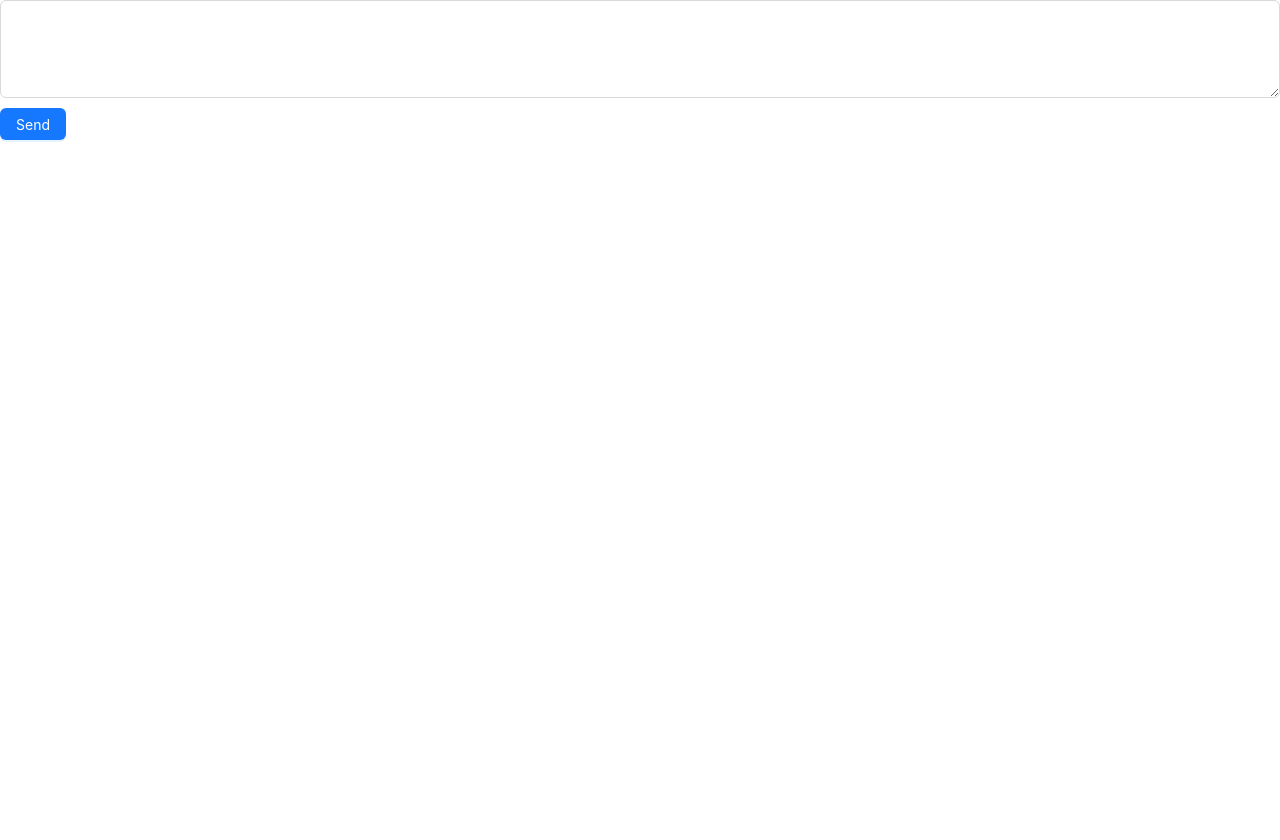
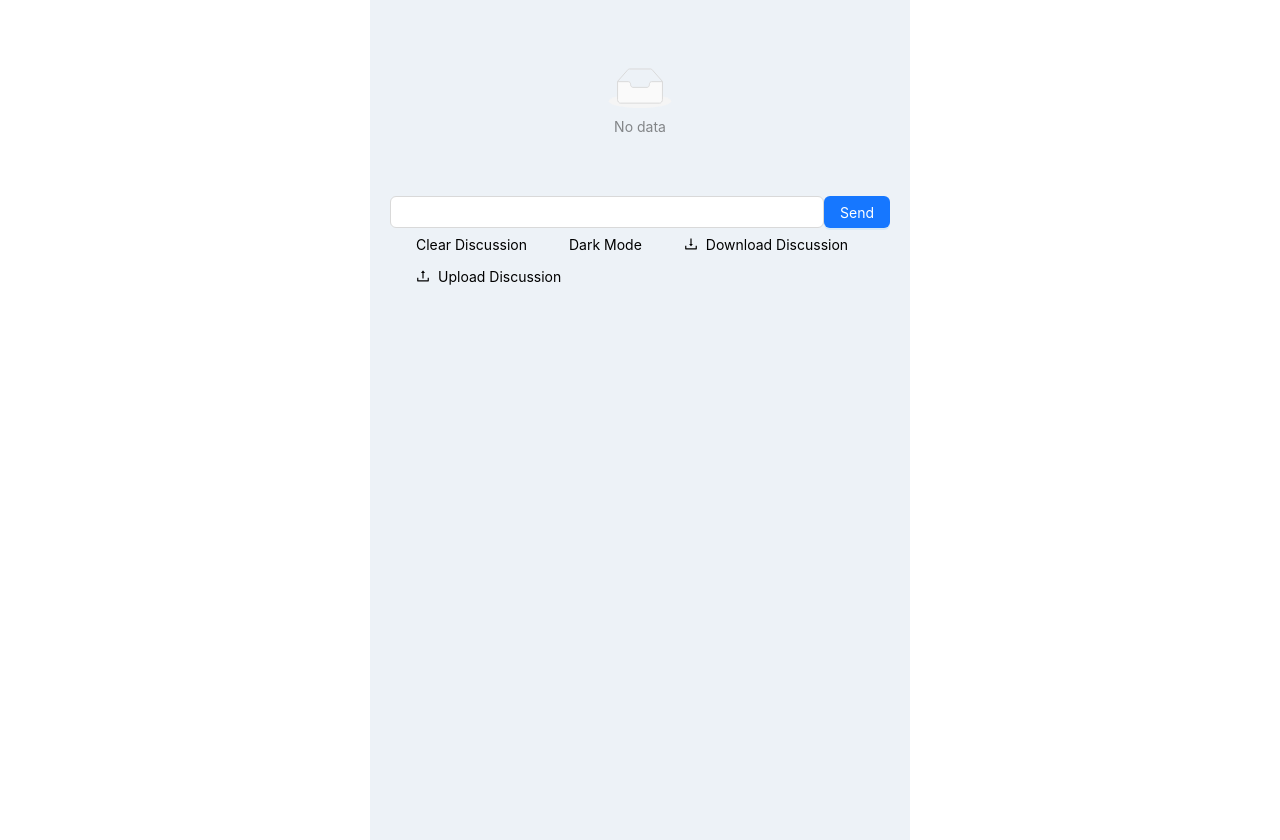
Before and after one commit to ncls-p/gpt4all-web, a React (Create React App) app: page / in a window 1280 px wide. Before the commit the page ends 800 px from the top, so only its background shows below. Built offline with nearby package versions, Linux system fonts and the light colour scheme.

Commit message:
feat: update style

```diff
--- a/package.json
+++ b/package.json
@@ -16,7 +16,9 @@
     "axios": "^1.4.0",
     "react": "^18.2.0",
     "react-dom": "^18.2.0",
+    "react-markdown": "^8.0.7",
     "react-scripts": "5.0.1",
+    "react-syntax-highlighter": "^15.5.0",
     "typescript": "^4.9.5",
     "web-vitals": "^2.1.4"
   },
@@ -43,5 +45,8 @@
       "last 1 firefox version",
       "last 1 safari version"
     ]
+  },
+  "devDependencies": {
+    "@types/react-syntax-highlighter": "^15.5.7"
   }
 }
--- a/src/Chatbox.tsx
+++ b/src/Chatbox.tsx
@@ -1,48 +1,70 @@
-import React, { useState } from 'react';
-import { Button, Input } from 'antd';
+import React, { useState, useEffect } from 'react';
+import { Button, Input, List, Typography, Popconfirm } from 'antd';
+import { DeleteOutlined, DownloadOutlined, UploadOutlined } from '@ant-design/icons';
 import axios from 'axios';
+import ReactMarkdown from 'react-markdown';
 
 const { TextArea } = Input;
+const { Text } = Typography;
 
 interface Message {
+  id: number;
   role: string;
-  content: string | object; // Update the type of content to allow for objects
+  content: string | object;
+  timestamp: number;
 }
 
 const Chatbox: React.FC = () => {
   const [messages, setMessages] = useState<Message[]>([]);
   const [inputValue, setInputValue] = useState('');
+  const [messageIdToRemove, setMessageIdToRemove] = useState<number | null>(null);
+  const [isBotTyping, setIsBotTyping] = useState(false);
+  const [isDarkMode, setIsDarkMode] = useState(false);
 
-  const handleMessageSubmit = async () => {
-    if (inputValue.trim() !== '') {
-      const newMessage: Message = {
-        role: 'user',
-        content: inputValue.trim(),
+  const generateMessageId = () => {
+    return Date.now(); // Simple way to generate unique message IDs, can be replaced with UUID or other solutions
   };
-      const updatedMessages = [...messages, newMessage]; // Add the new message to the conversation history
-      setMessages(updatedMessages);
-      setInputValue('');
 
+  useEffect(() => {
+    const lastMessage = messages[messages.length - 1];
+    if (lastMessage && lastMessage.role === 'user') {
+      setIsBotTyping(true);
+
+      const handleBotResponse = async () => {
         try {
-        const response = await axios.post('http://141.94.97.170:8027/chat', updatedMessages); // Send all messages
+          const response = await axios.post('http://141.94.97.170:8027/chat', messages);
           const responseData = response.data;
           const receivedMessage: Message = {
+            id: generateMessageId(),
             role: 'bot',
             content: responseData.message.content,
+            timestamp: Date.now(),
           };
-        setMessages([...updatedMessages, receivedMessage]); // Add the received message to the conversation history
+          const updatedMessages = [...messages, receivedMessage];
+          setMessages(updatedMessages);
+          setIsBotTyping(false);
         } catch (error) {
           console.error('Error:', error);
         }
-    }
       };
 
-  const renderMessageContent = (content: string | object) => {
-    if (typeof content === 'string') {
-      return content;
-    } else {
-      // Handle rendering of object content
-      return JSON.stringify(content);
+      const typingTimer = setTimeout(handleBotResponse, 1500);
+
+      return () => clearTimeout(typingTimer);
+    }
+  }, [messages]);
+
+  const handleMessageSubmit = () => {
+    if (inputValue.trim() !== '') {
+      const newMessage: Message = {
+        id: generateMessageId(),
+        role: 'user',
+        content: inputValue.trim(),
+        timestamp: Date.now(),
+      };
+      const updatedMessages = [...messages, newMessage];
+      setMessages(updatedMessages);
+      setInputValue('');
     }
   };
 
@@ -50,19 +72,219 @@ const Chatbox: React.FC = () => {
     setInputValue(event.target.value);
   };
 
+  const handleInputKeyPress = (event: React.KeyboardEvent<HTMLTextAreaElement>) => {
+    if (event.key === 'Enter' && !event.shiftKey) {
+      event.preventDefault();
+      handleMessageSubmit();
+    }
+  };
+
+  const handleRemoveMessage = (messageId: number) => {
+    const updatedMessages = messages.filter((message) => message.id !== messageId);
+    setMessages(updatedMessages);
+  };
+
+  const handleClearDiscussion = () => {
+    setMessages([]);
+  };
+
+  const renderMessageContent = (content: string | object) => {
+    if (typeof content === 'string') {
+      return <ReactMarkdown>{content}</ReactMarkdown>;
+    } else {
+      return JSON.stringify(content);
+    }
+  };
+
+  const renderMessageTimestamp = (timestamp: number) => {
+    const messageDate = new Date(timestamp);
+    const formattedTimestamp = messageDate.toLocaleString(); // Format the timestamp as desired
+
     return (
-    <div>
-      <div>
-        {messages.map((message, index) => (
-          <div key={index} style={{ marginBottom: '10px' }}>
-            <span>{message.role === 'user' ? 'User: ' : 'Bot: '}</span>
+      <div style={timestampStyle}>
+        {formattedTimestamp}
+      </div>
+    );
+  };
+
+  const handleDarkModeToggle = () => {
+    setIsDarkMode(!isDarkMode);
+  };
+
+  const handleDownloadDiscussion = () => {
+    const jsonContent = JSON.stringify(messages);
+    const blob = new Blob([jsonContent], { type: 'application/json' });
+    const url = URL.createObjectURL(blob);
+    const link = document.createElement('a');
+    link.href = url;
+    link.download = 'discussion.json';
+    link.click();
+  };
+
+  const handleUploadDiscussion = (event: React.ChangeEvent<HTMLInputElement>) => {
+    const file = event.target.files && event.target.files[0];
+    if (file) {
+      const reader = new FileReader();
+      reader.onload = (e) => {
+        const content = e.target?.result as string;
+        try {
+          const parsedMessages = JSON.parse(content);
+          setMessages(parsedMessages);
+        } catch (error) {
+          console.error('Error parsing JSON file:', error);
+        }
+      };
+      reader.readAsText(file);
+    }
+  };
+
+  const containerStyle: React.CSSProperties = {
+    maxWidth: '500px',
+    margin: '0 auto',
+    backgroundColor: isDarkMode ? '#1f2937' : '#edf2f7',
+    color: isDarkMode ? 'white' : 'black',
+    minHeight: '100vh',
+    padding: '20px',
+    fontFamily: 'sans-serif',
+  };
+
+  const chatContainerStyle: React.CSSProperties = {
+    marginBottom: '10px',
+    display: 'flex',
+    justifyContent: 'flex-start',
+    position: 'relative',
+  };
+
+  const chatBubbleStyle: React.CSSProperties = {
+    backgroundColor: isDarkMode ? '#4299e1' : '#a0c3ff',
+    color: isDarkMode ? 'white' : 'black',
+    padding: '10px',
+    borderRadius: '5px',
+    position: 'relative',
+    alignSelf: 'flex-end',
+  };
+
+  const typingIndicatorStyle: React.CSSProperties = {
+    backgroundColor: isDarkMode ? '#f7fafc' : '#edf2f7',
+    color: isDarkMode ? 'black' : 'white',
+    padding: '10px',
+    borderRadius: '5px',
+    alignSelf: 'flex-end',
+  };
+
+  const timestampStyle: React.CSSProperties = {
+    position: 'absolute',
+    top: '-15px',
+    left: '0',
+    right: '0',
+    textAlign: 'center',
+    fontSize: '12px',
+    color: isDarkMode ? 'white' : 'black',
+  };
+
+  const inputContainerStyle: React.CSSProperties = {
+    display: 'flex',
+    marginTop: '10px',
+  };
+
+  const clearButtonStyle: React.CSSProperties = {
+    marginLeft: '10px',
+    color: isDarkMode ? 'white' : 'black',
+  };
+
+  const modeButtonStyle: React.CSSProperties = {
+    marginLeft: '10px',
+    color: isDarkMode ? 'white' : 'black',
+  };
+
+  const downloadButtonStyle: React.CSSProperties = {
+    marginLeft: '10px',
+    color: isDarkMode ? 'white' : 'black',
+  };
+
+  const uploadButtonStyle: React.CSSProperties = {
+    marginLeft: '10px',
+    color: isDarkMode ? 'white' : 'black',
+  };
+
+  return (
+    <div style={containerStyle}>
+      <List
+        dataSource={messages}
+        renderItem={(message) => (
+          <List.Item
+            key={message.id}
+            style={message.role === 'user' ? { ...chatContainerStyle, justifyContent: 'flex-end' } : chatContainerStyle}
+            onMouseEnter={() => setMessageIdToRemove(message.id)}
+            onMouseLeave={() => setMessageIdToRemove(null)}
+          >
+            <div style={message.role === 'user' ? { ...chatBubbleStyle, backgroundColor: isDarkMode ? '#667EEA' : '#93C5FD' } : chatBubbleStyle}>
+              <Text strong>{message.role === 'user' ? 'User: ' : 'Bot: '}</Text>
+              <div style={timestampStyle}>
+                {renderMessageTimestamp(message.timestamp)}
+              </div>
               {renderMessageContent(message.content)}
+              {messageIdToRemove === message.id && (
+                <Popconfirm
+                  title="Are you sure you want to remove this message?"
+                  onConfirm={() => handleRemoveMessage(message.id)}
+                  okText="Yes"
+                  cancelText="No"
+                >
+                  <Button
+                    type="text"
+                    icon={<DeleteOutlined />}
+                    style={{ position: 'absolute', top: '5px', right: '5px', color: 'white' }}
+                  />
+                </Popconfirm>
+              )}
             </div>
-        ))}
+          </List.Item>
+        )}
+      />
+      {isBotTyping && (
+        <List.Item style={chatContainerStyle}>
+          <div style={typingIndicatorStyle}>
+            <Text strong>Bot: </Text>
+            <span>Typing...</span>
           </div>
-      <TextArea rows={4} value={inputValue} onChange={handleInputChange} />
-      <Button type="primary" onClick={handleMessageSubmit} style={{ marginTop: '10px' }}>
+        </List.Item>
+      )}
+      <div style={inputContainerStyle}>
+        <TextArea
+          rows={1}
+          autoSize={{ minRows: 1, maxRows: 6 }}
+          value={inputValue}
+          onChange={handleInputChange}
+          onKeyPress={handleInputKeyPress}
+          style={{ resize: 'none' }}
+        />
+        <Button type="primary" onClick={handleMessageSubmit}>
           Send
+        </Button>
+      </div>
+      <Button type="link" onClick={handleClearDiscussion} style={clearButtonStyle}>
+        Clear Discussion
+      </Button>
+      <Button type="link" onClick={handleDarkModeToggle} style={modeButtonStyle}>
+        {isDarkMode ? 'Light Mode' : 'Dark Mode'}
+      </Button>
+      <Button
+        type="link"
+        onClick={handleDownloadDiscussion}
+        style={downloadButtonStyle}
+        icon={<DownloadOutlined />}
+      >
+        Download Discussion
+      </Button>
+      <input type="file" accept=".json" onChange={handleUploadDiscussion} style={{ display: 'none' }} />
+      <Button
+        type="link"
+        onClick={() => (document.querySelector('input[type=file]') as HTMLInputElement)?.click()}
+        style={uploadButtonStyle}
+        icon={<UploadOutlined />}
+      >
+        Upload Discussion
       </Button>
     </div>
   );
```
Also changed, not shown: 2 other files (tests, documents, lock files or other folders). Lines whose indentation alone changed are shown as unchanged.
